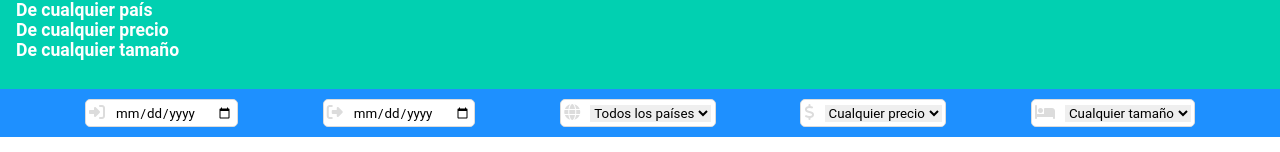
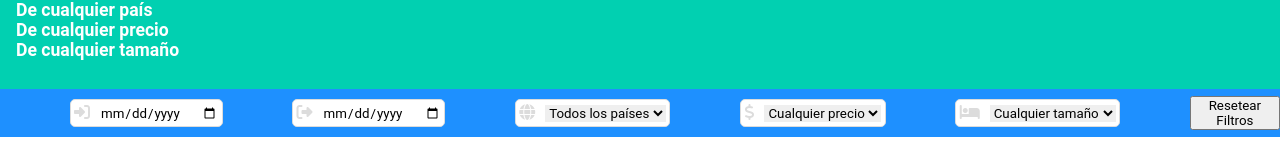
Before and after one commit to Juaniessi/Proyecto-3-reserva-de-alojamientos, a React (Create React App) app: page / in a window 1280 px wide. Shown: the part 103-255 px from the top of the page. Built offline with nearby package versions, Linux system fonts and the light colour scheme.

Commit message:
Proyecto terminado

```diff
--- a/src/components/Header.jsx
+++ b/src/components/Header.jsx
@@ -10,7 +10,8 @@ class Header extends React.Component {
       availabilityTo,
       size,
       price,
-      country
+      country,
+      filtersReset
     } = this.props;
 
     const getDateValue = (date) => {
@@ -105,7 +106,12 @@ class Header extends React.Component {
             </div>
             <div className="envoltorio">
               <i className="fas fa-globe input-icon"></i>
-              <select name="country" id="" onChange={handleInput}>
+              <select
+                value={country}
+                name="country"
+                id=""
+                onChange={handleInput}
+              >
                 <option value="any">Todos los países</option>
                 <option value="Argentina">Argentina</option>
                 <option value="Brasil">Brasil</option>
@@ -115,7 +121,7 @@ class Header extends React.Component {
             </div>
             <div className="envoltorio">
               <i className="fas fa-dollar-sign pesitos input-icon"></i>
-              <select name="price" id="" onChange={handleInput}>
+              <select value={price} name="price" id="" onChange={handleInput}>
                 <option value="any">Cualquier precio</option>
                 <option value="1">$</option>
                 <option value="2">$$</option>
@@ -125,7 +131,7 @@ class Header extends React.Component {
             </div>
             <div className="envoltorio">
               <i className="fas fa-bed input-icon"></i>
-              <select name="size" id="" onChange={handleInput}>
+              <select value={size} name="size" id="" onChange={handleInput}>
                 <option value="any">Cualquier tamaño</option>
                 <option value="Pequeño">Pequeño</option>
                 <option value="Mediano">Mediano</option>
@@ -133,6 +139,9 @@ class Header extends React.Component {
               </select>
             </div>
           </form>
+          <button className="reset-filters" onClick={filtersReset}>
+            Resetear Filtros
+          </button>
         </div>
       </div>
     );
--- a/src/components/HotelCtn.jsx
+++ b/src/components/HotelCtn.jsx
@@ -38,6 +38,16 @@ class HotelCtn extends React.Component {
     price: "any",
     availabilityFrom: "",
     availabilityTo: ""
+  };
+
+  filtersReset = () => {
+    this.setState({
+      country: "any",
+      size: "any",
+      price: "any",
+      availabilityFrom: "",
+      availabilityTo: ""
+    });
   };
 
   doesSizeMatters = (size, state) => {
@@ -92,6 +102,7 @@ class HotelCtn extends React.Component {
           size={this.state.size}
           price={this.state.price}
           country={this.state.country}
+          filtersReset={this.filtersReset}
         />
         <div className="cards-container">
           {hotels.length !== 0 ? (
```
